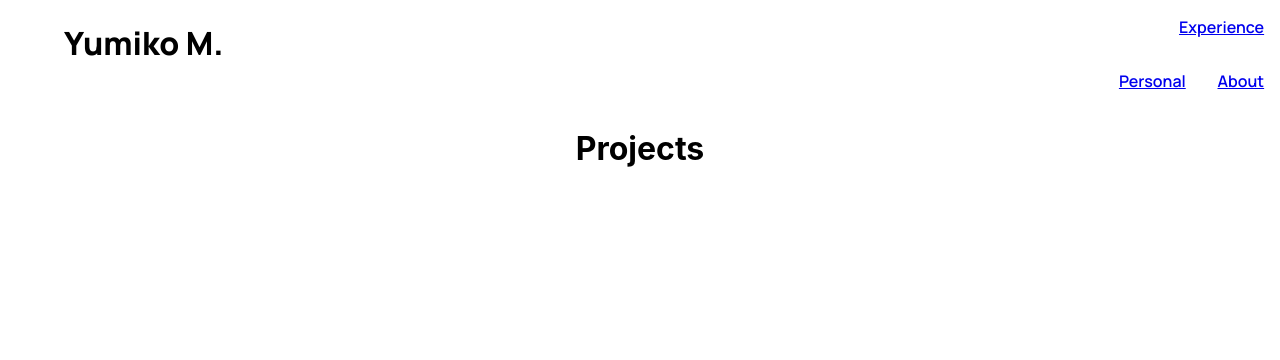
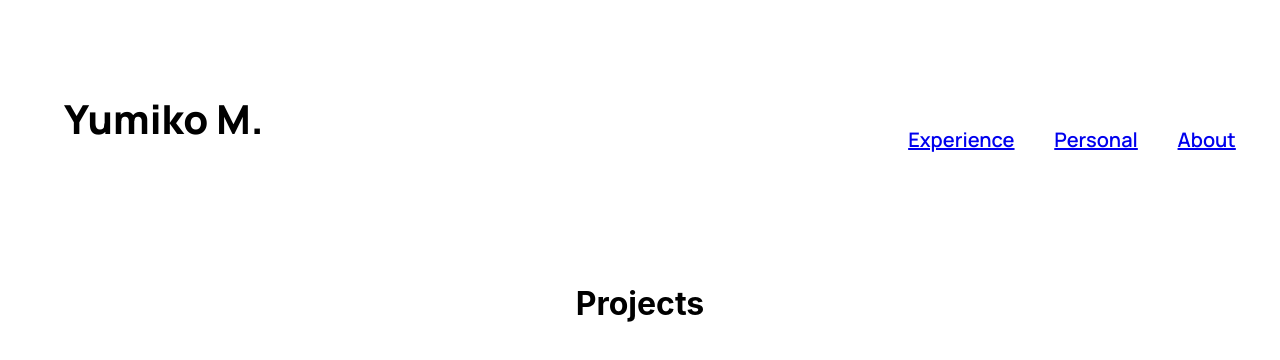
Before and after one commit to yumiko2695/portfolio, a React (Create React App) app: page / in a window 1280 px wide. Shown: the top 360 px of the page. Built offline with nearby package versions, Linux system fonts and the light colour scheme.

Commit message:
style: nav bar spacing

```diff
--- a/src/Navbar.css
+++ b/src/Navbar.css
@@ -4,19 +4,23 @@
   display: flex;
   justify-content: space-between;
   font-family: 'Manrope', 'sans-serif';
+  font-size: 125%;
   padding-left: 5%;
   flex-wrap: wrap;
+  padding-top: 5%;
+  padding-bottom: 7%;
 }
 
 .navigation-sub {
   display: flex;
   justify-content: flex-end;
-  flex-wrap: wrap;
   align-items: flex-end;
+  padding-right: 2%;
 }
 
 .item {
   font-family: 'Manrope', 'sans-serif';
+  font-size: 100%;
   font-weight: 600;
   padding: 8%;
 }
```
